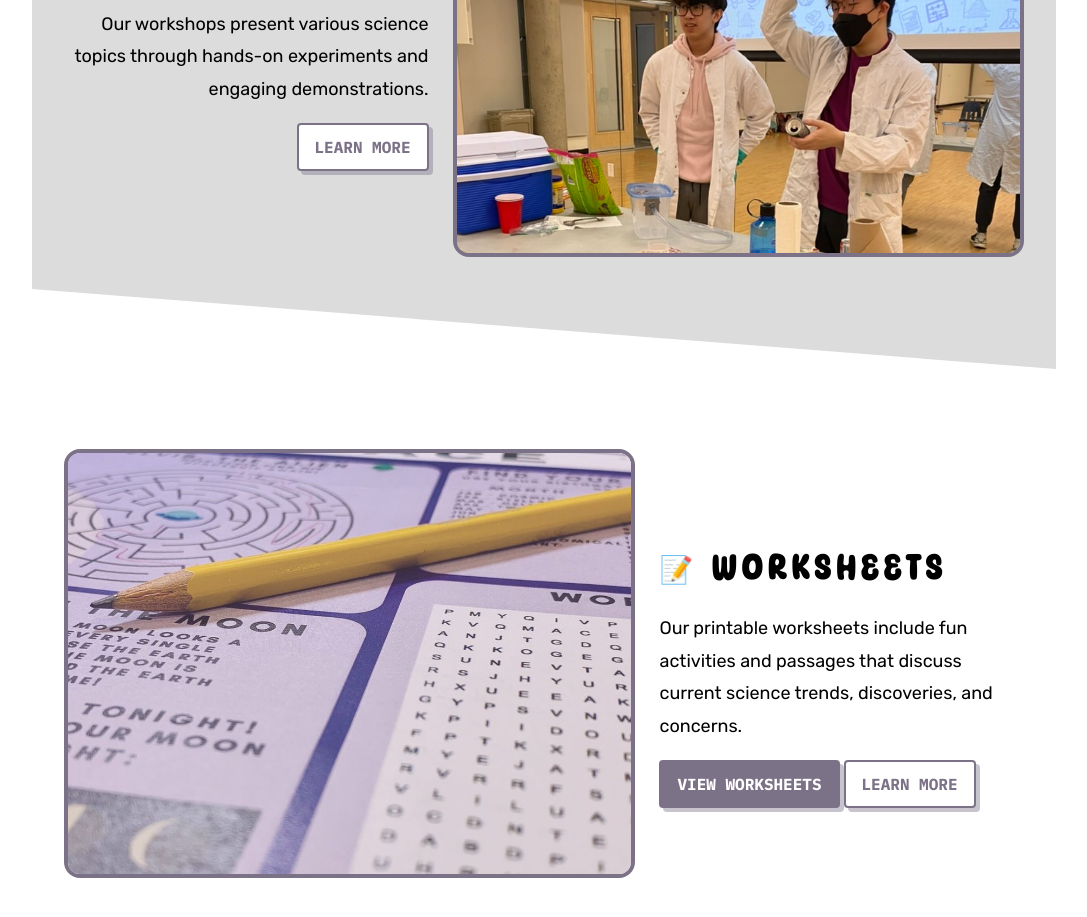
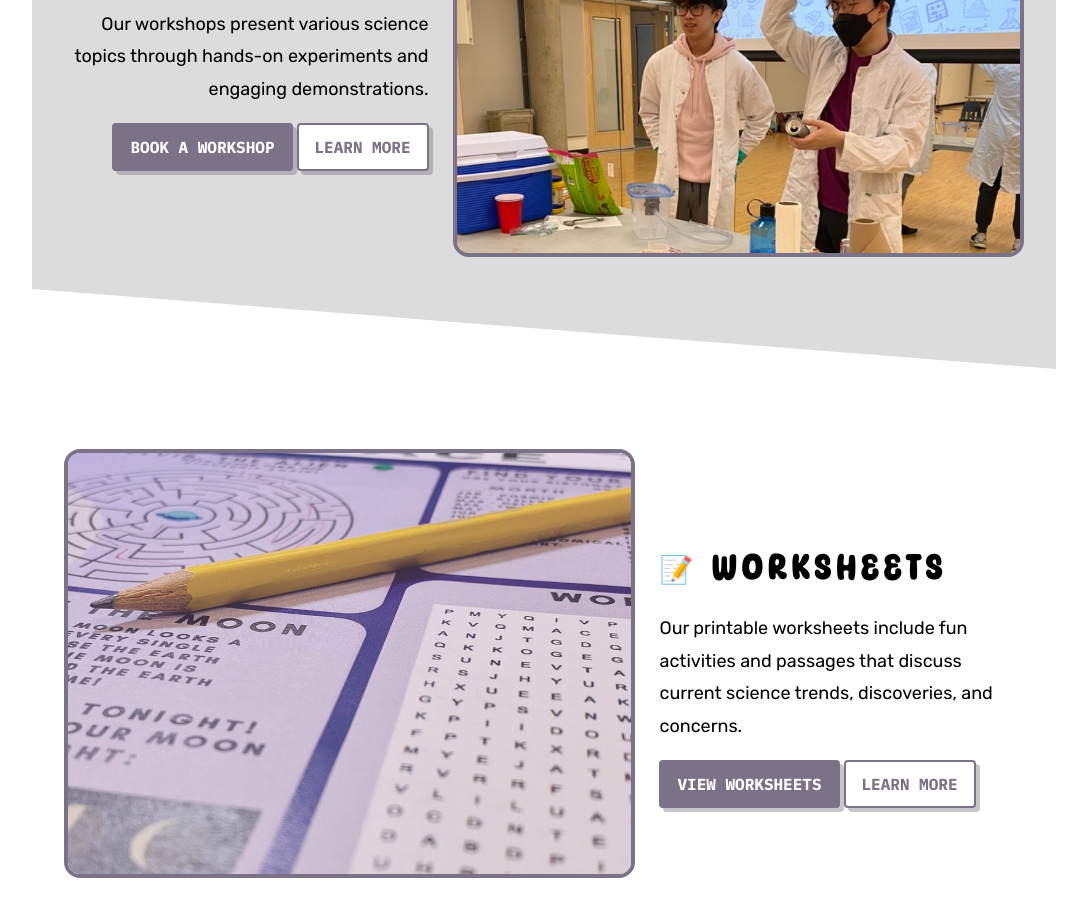
Before and after one commit to ritchiexia/jitjots, a React (Vite) app: page / in a window 1280 px wide. Shown: the part 1140-2057 px from the top of the page, without its empty margins (96-1183 px from the left). Built offline with nearby package versions, Linux system fonts and the light colour scheme.

Commit message:
add workshop booking link to forms

```diff
--- a/src/routes/events/index.tsx
+++ b/src/routes/events/index.tsx
@@ -32,9 +32,9 @@ function EventsPage() {
             className="image"
           />
         </div>
-        {/* <Link to="/" target="_blank">
+        <Link to="https://forms.gle/aJbnMDKzNFnuWeDB6" target="_blank">
           <Button>Book a Workshop</Button>
-        </Link> */}
+        </Link>
       </div>
 
       <div className="eventspage__section">
--- a/src/routes/home/index.tsx
+++ b/src/routes/home/index.tsx
@@ -43,12 +43,9 @@ function HomePage() {
             </p>
           </div>
           <div className="homepage__buttongroup homepage__buttongroup--reverse">
-            {/* <Button
-              onClick={() => navigate("TODO: add link to form for signing up")}
-              actionType="primary"
-            >
-              Book a Workshop
-            </Button> */}
+            <Link to="https://forms.gle/aJbnMDKzNFnuWeDB6" target="_blank">
+              <Button actionType="primary">Book a Workshop</Button>
+            </Link>
             <Button onClick={() => navigate("/events")} actionType="secondary">
               Learn More
             </Button>
```
